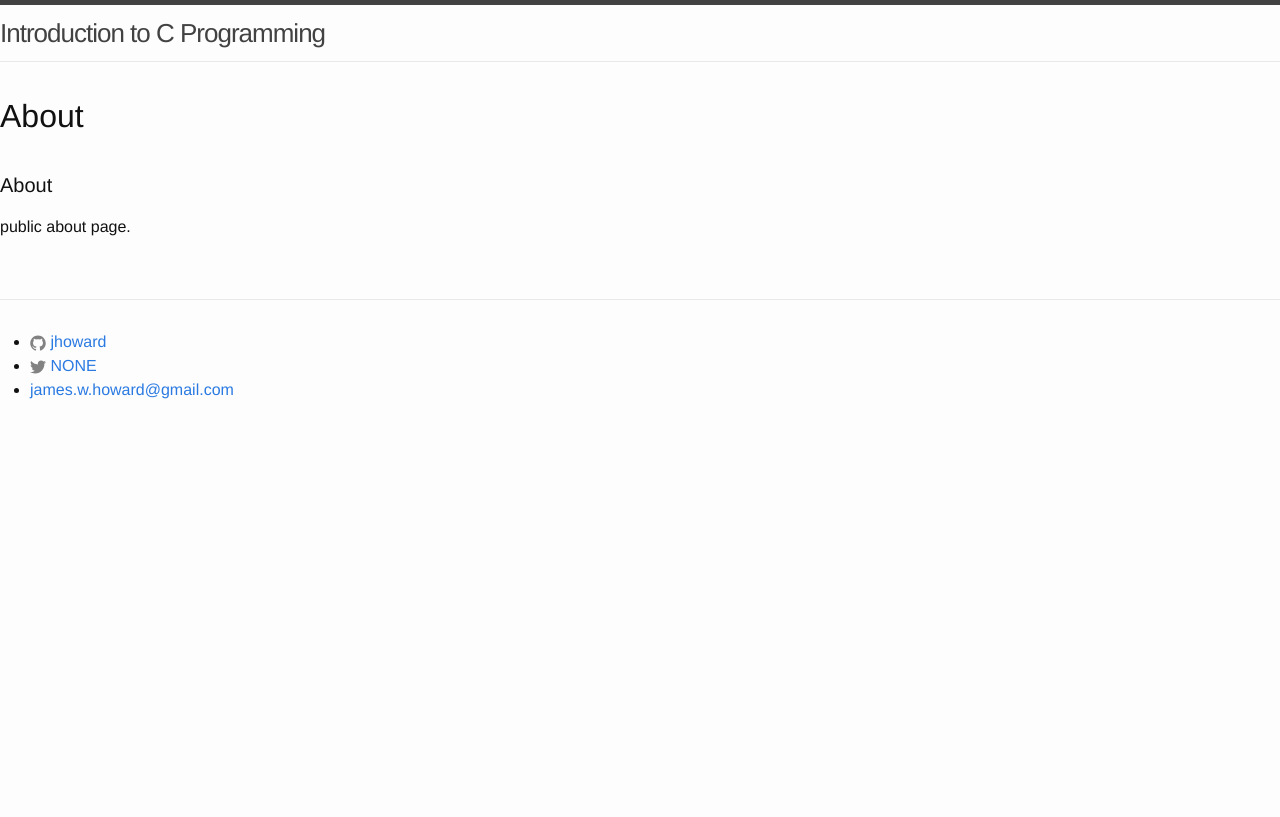
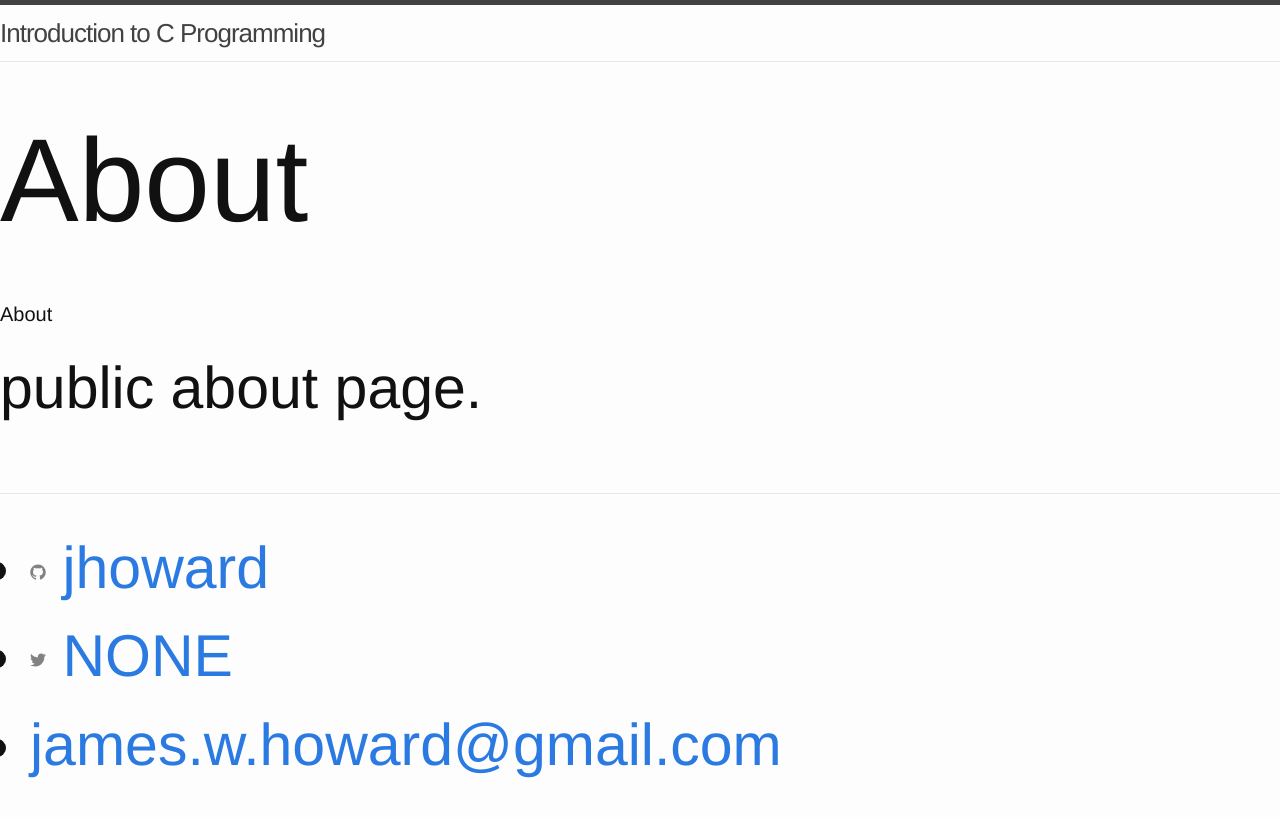
Before and after one commit to jhoward/jhoward.github.io, a Jekyll site: the page built from about.md, in a window 1280 px wide. Shown: the top 817 px of the page. Built offline with Jekyll 4.4.1, drawn with Linux system fonts in a browser that asks for light colours; Markdown is read by kramdown in place of the engine named in the settings.

Commit message:
CSS changes.

```diff
--- a/css/main.css
+++ b/css/main.css
@@ -11,7 +11,7 @@ html, body { height: 100%; }
 body {
   /* font-family: Helvetica, Arial, sans-serif; */
   font-family: 'Roboto', sans-serif;
-  font-size: 50px;
+  font-size: 100px;
   line-height: 1.5;
   font-weight: 300;
   background-color: #fdfdfd;
--- a/css/main.scss
+++ b/css/main.scss
@@ -7,7 +7,7 @@
 
 // Our variables
 $base-font-family: "Helvetica Neue", Helvetica, Arial, sans-serif;
-$base-font-size:   16px;
+$base-font-size:   59px;
 $base-font-weight: 400;
 $small-font-size:  $base-font-size * 0.875;
 $base-line-height: 1.5;
--- a/index.html
+++ b/index.html
@@ -5,7 +5,6 @@ layout: default
   <h1 class="page-heading">Posts</h1>
 
   <ul class="post-list">
-    Python / Numpy Tutorial
 
     {% for post in site.posts %}
       <li>
```
